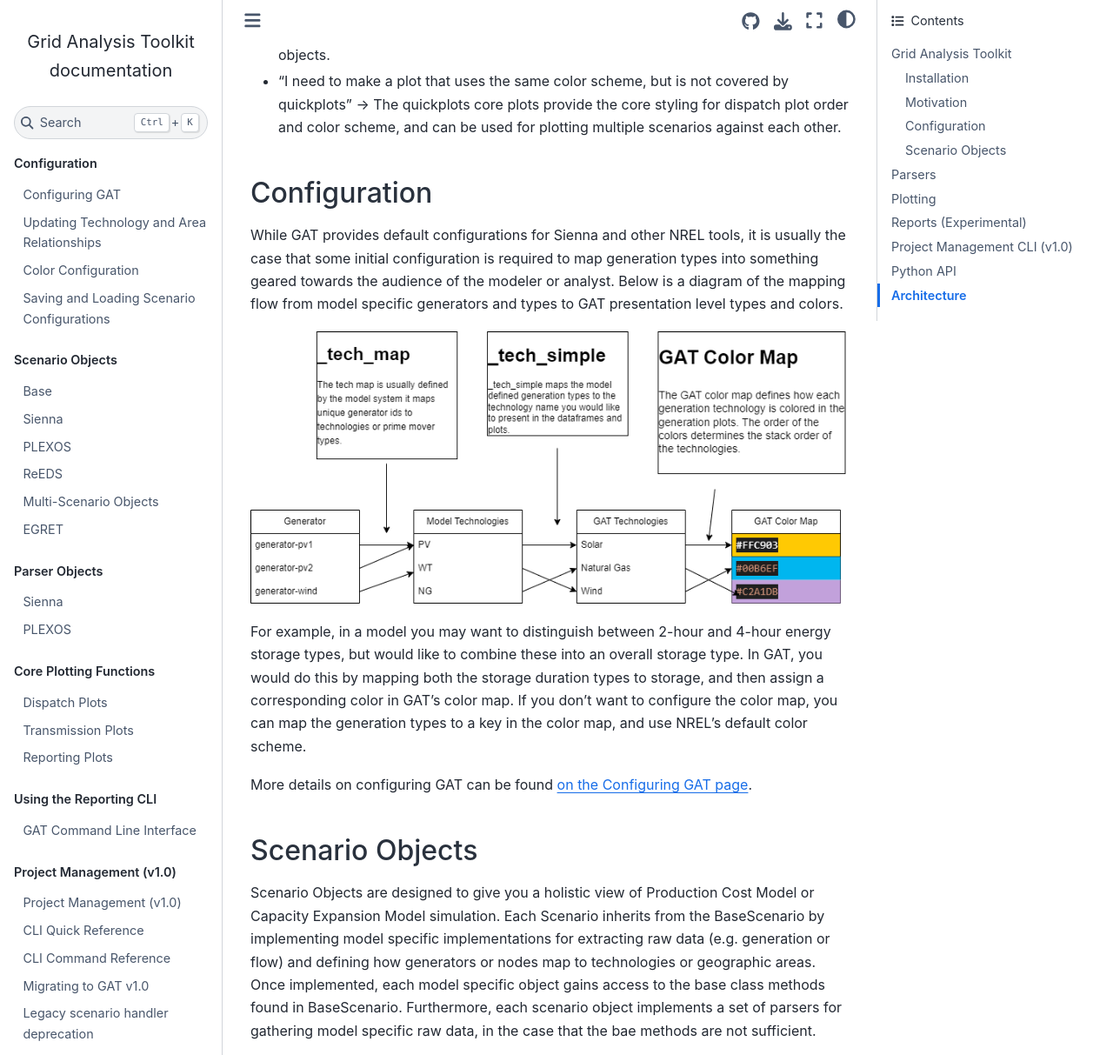
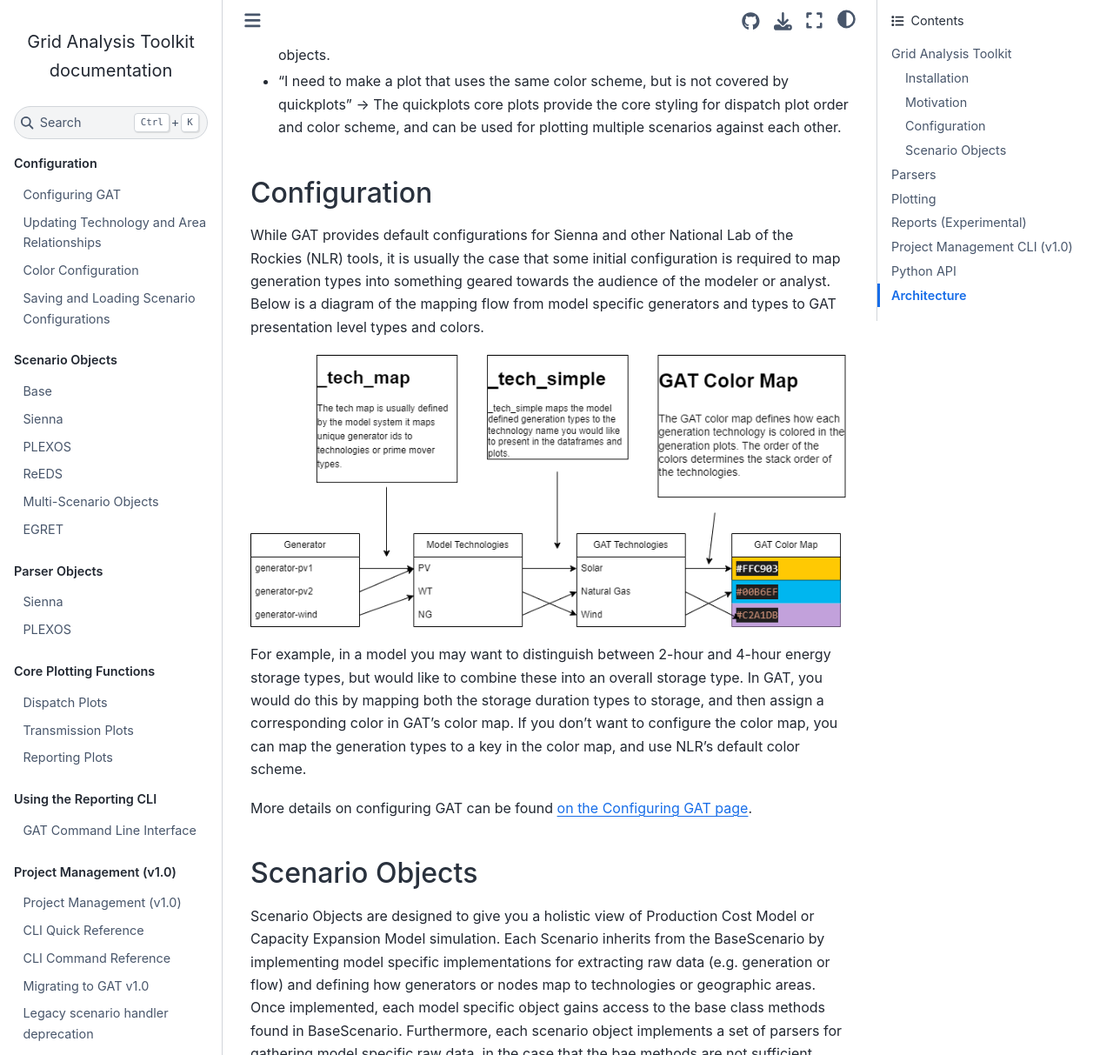
Before and after one commit to NatLabRockies/GridAnalysisToolkit, a Sphinx documentation site: the page built from docs/source/index.md, in a window 1280 px wide and 1400 px high, scrolled down 1865 px, cut to the strip 0-1213 px from the top of the window. Shown: the whole strip at 87% size. Built offline with Sphinx 7.4.7 and the Sphinx Book theme 1.1.4, drawn with Linux system fonts in a browser that asks for light colours; pages that are not in the unit, such as notebooks, are missing from menus; the version number could not be read and is left out.

Commit message:
docs: consistent Toolkit branding and lab naming; disclaimer section
- Fix the README title (Toolset -> Toolkit) and align remaining
  'toolset' prose with it.
- Move the SWR-25-41 software record reference and DISCLAIMER.md link
  into a dedicated section at the bottom of the README.
- Name the lab consistently as National Lab of the Rockies (NLR)
  across README, docs, and config examples/defaults; fix two stale
  repository URLs in conf.py and examples/README.md that pointed at
  an old organization path.
- default_theme config value 'nrel' -> 'nlr' (dormant field, nothing
  consumes the value yet; docs examples updated to match).

Co-Authored-By: Claude Opus 5 <noreply@anthropic.com>

```diff
--- a/docs/source/conf.py
+++ b/docs/source/conf.py
@@ -66,7 +66,7 @@ source_suffix = {
 }
 
 html_theme_options = {
-    "repository_url": "https://github.com/NREL/GAT",
+    "repository_url": "https://github.com/NatLabRockies/GridAnalysisToolkit",
     "path_to_docs": "docs/source/",
     "show_toc_level": 3,
     "use_source_button": True,
--- a/docs/source/index.md
+++ b/docs/source/index.md
@@ -58,11 +58,11 @@ Finally, data analysis and visualization often requires customization to meet pr
 
 ## Configuration
 
-While GAT provides default configurations for Sienna and other NREL tools, it is usually the case that some initial configuration is required to map generation types into something geared towards the audience of the modeler or analyst. Below is a diagram of the mapping flow from model specific generators and types to GAT presentation level types and colors.
+While GAT provides default configurations for Sienna and other National Lab of the Rockies (NLR) tools, it is usually the case that some initial configuration is required to map generation types into something geared towards the audience of the modeler or analyst. Below is a diagram of the mapping flow from model specific generators and types to GAT presentation level types and colors.
 
 ![image info](diagrams/mapping.png)
 
-For example, in a model you may want to distinguish between 2-hour and 4-hour energy storage types, but would like to combine these into an overall storage type. In GAT, you would do this by mapping both the storage duration types to storage, and then assign a corresponding color in GAT's color map. If you don't want to configure the color map, you can map the generation types to a key in the color map, and use NREL's default color scheme.
+For example, in a model you may want to distinguish between 2-hour and 4-hour energy storage types, but would like to combine these into an overall storage type. In GAT, you would do this by mapping both the storage duration types to storage, and then assign a corresponding color in GAT's color map. If you don't want to configure the color map, you can map the generation types to a key in the color map, and use NLR's default color scheme.
 
 More details on configuring GAT can be found [on the Configuring GAT page](api/Configuration/general.md).
 
--- a/src/gat/__init__.py
+++ b/src/gat/__init__.py
@@ -1,7 +1,7 @@
 """
 GAT - Grid Analysis Toolkit
 
-A toolset for wrangling data for Bulk Grid Dispatch and Transmission Analysis.
+A toolkit for wrangling data for Bulk Grid Dispatch and Transmission Analysis.
 """
 
 __author__ = "Micah Webb"
```
Also changed, not shown: README.md (+11 -6 lines), docs/source/cli_project_management.md (+1 -1 lines), docs/source/migration_v1.md (+2 -2 lines), examples/README.md, 3 other files.
